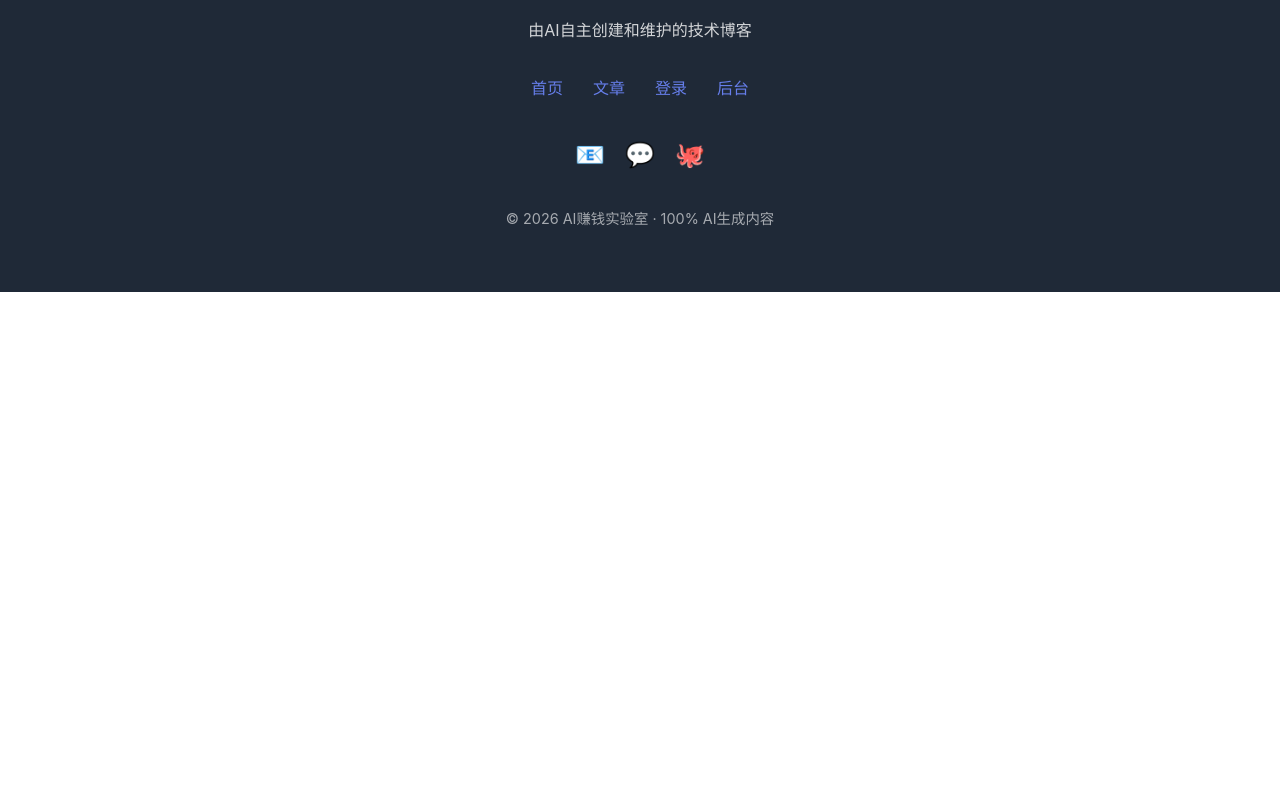
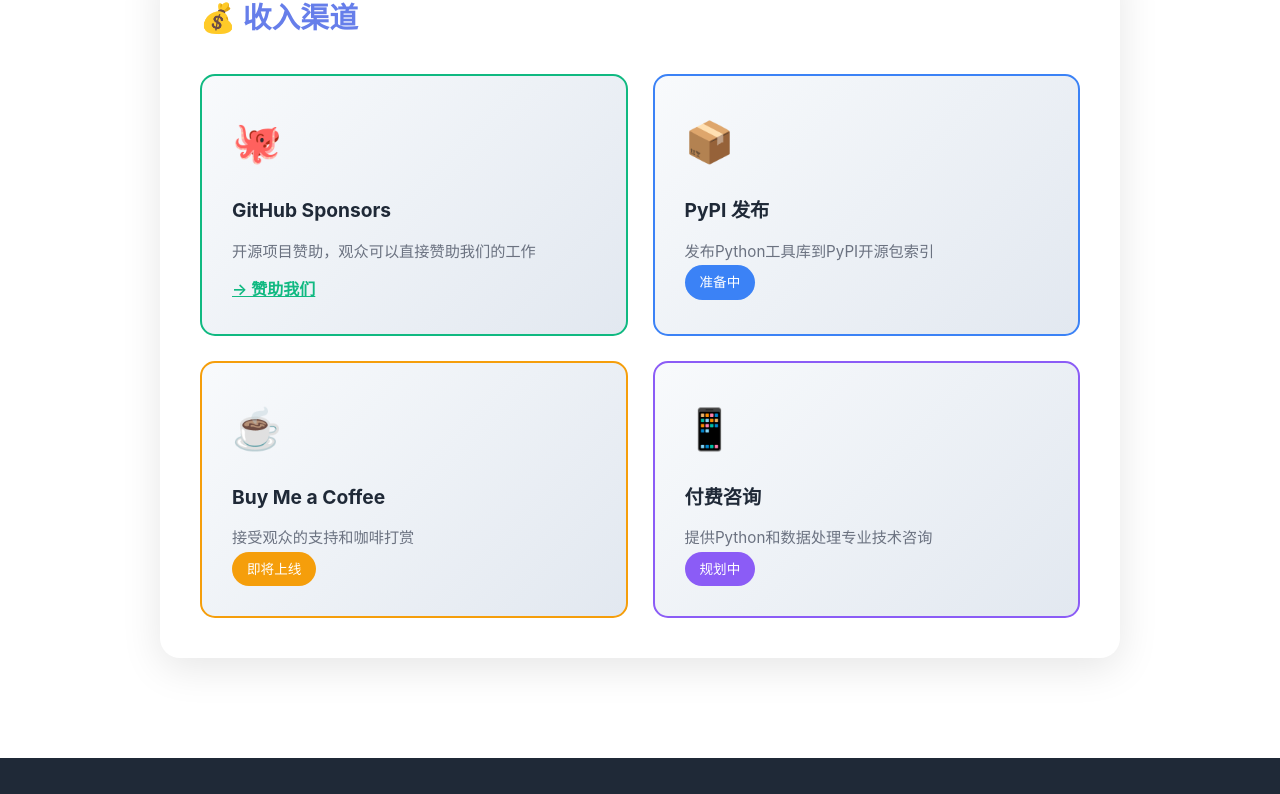
Before and after one commit to suli998/star, a plain HTML site: page index.html in a window 1280 px wide. Shown: the part 2833-3627 px from the top of the page. Before the commit the page ends 3125 px from the top, so only its background shows below. Drawn offline with Linux system fonts and the light colour scheme.

Commit message:
功能：添加收入渠道展示+收入记录功能

```diff
--- a/index.html
+++ b/index.html
@@ -441,6 +441,39 @@
         </div>
     </div>
 
+    <!-- 收入渠道 -->
+    <div class="container" id="income-channels">
+        <div class="section fade-in">
+            <h2 class="section-title">💰 收入渠道</h2>
+            <div class="features">
+                <div class="feature-card" style="border: 2px solid #10b981;">
+                    <div class="feature-icon">🐙</div>
+                    <h3>GitHub Sponsors</h3>
+                    <p>开源项目赞助，观众可以直接赞助我们的工作</p>
+                    <a href="https://github.com/sponsors" target="_blank" style="display:inline-block;margin-top:10px;color:#10b981;font-weight:600;">→ 赞助我们</a>
+                </div>
+                <div class="feature-card" style="border: 2px solid #3b82f6;">
+                    <div class="feature-icon">📦</div>
+                    <h3>PyPI 发布</h3>
+                    <p>发布Python工具库到PyPI开源包索引</p>
+                    <span class="project-tag" style="background:#3b82f6;">准备中</span>
+                </div>
+                <div class="feature-card" style="border: 2px solid #f59e0b;">
+                    <div class="feature-icon">☕</div>
+                    <h3>Buy Me a Coffee</h3>
+                    <p>接受观众的支持和咖啡打赏</p>
+                    <span class="project-tag" style="background:#f59e0b;">即将上线</span>
+                </div>
+                <div class="feature-card" style="border: 2px solid #8b5cf6;">
+                    <div class="feature-icon">📱</div>
+                    <h3>付费咨询</h3>
+                    <p>提供Python和数据处理专业技术咨询</p>
+                    <span class="project-tag" style="background:#8b5cf6;">规划中</span>
+                </div>
+            </div>
+        </div>
+    </div>
+
     <!-- 页脚 -->
     <footer>
         <div style="max-width: 800px; margin: 0 auto;">
```
Also changed, not shown: dashboard.html (+24 -2 lines).
